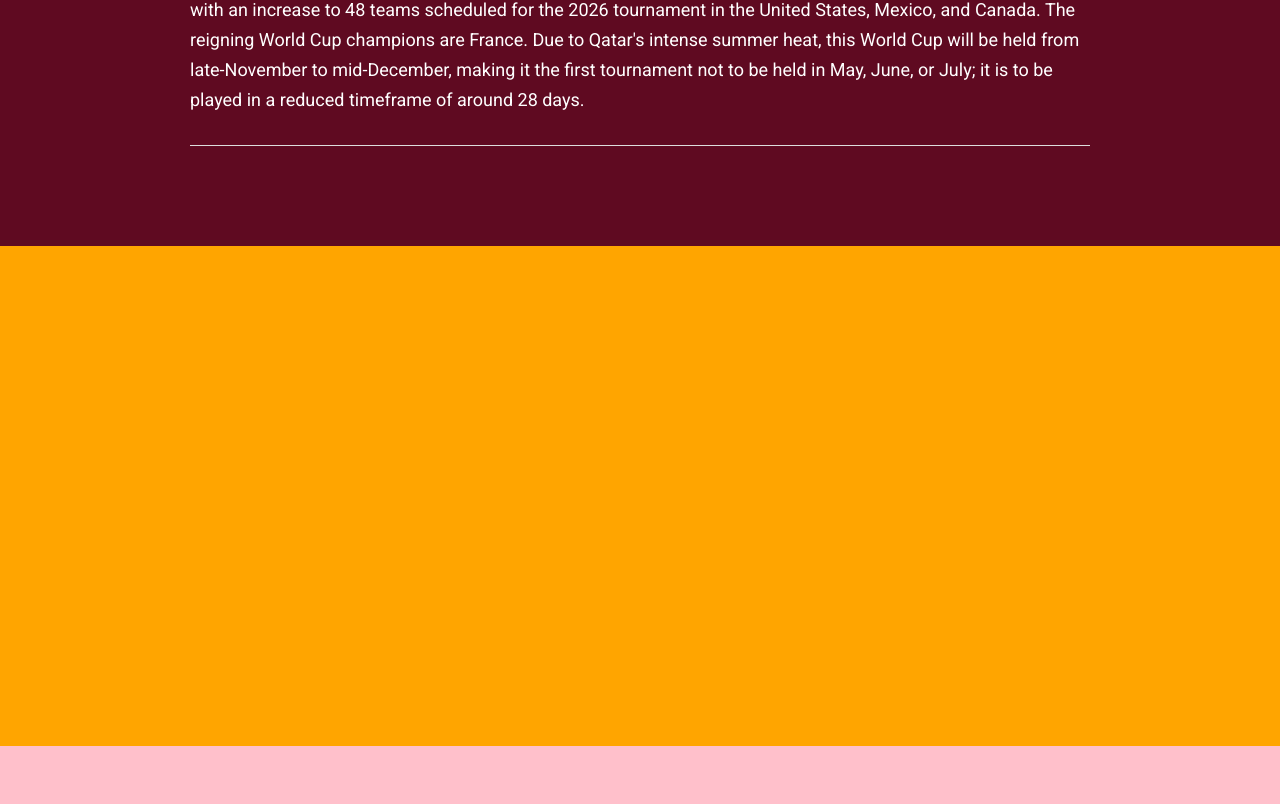
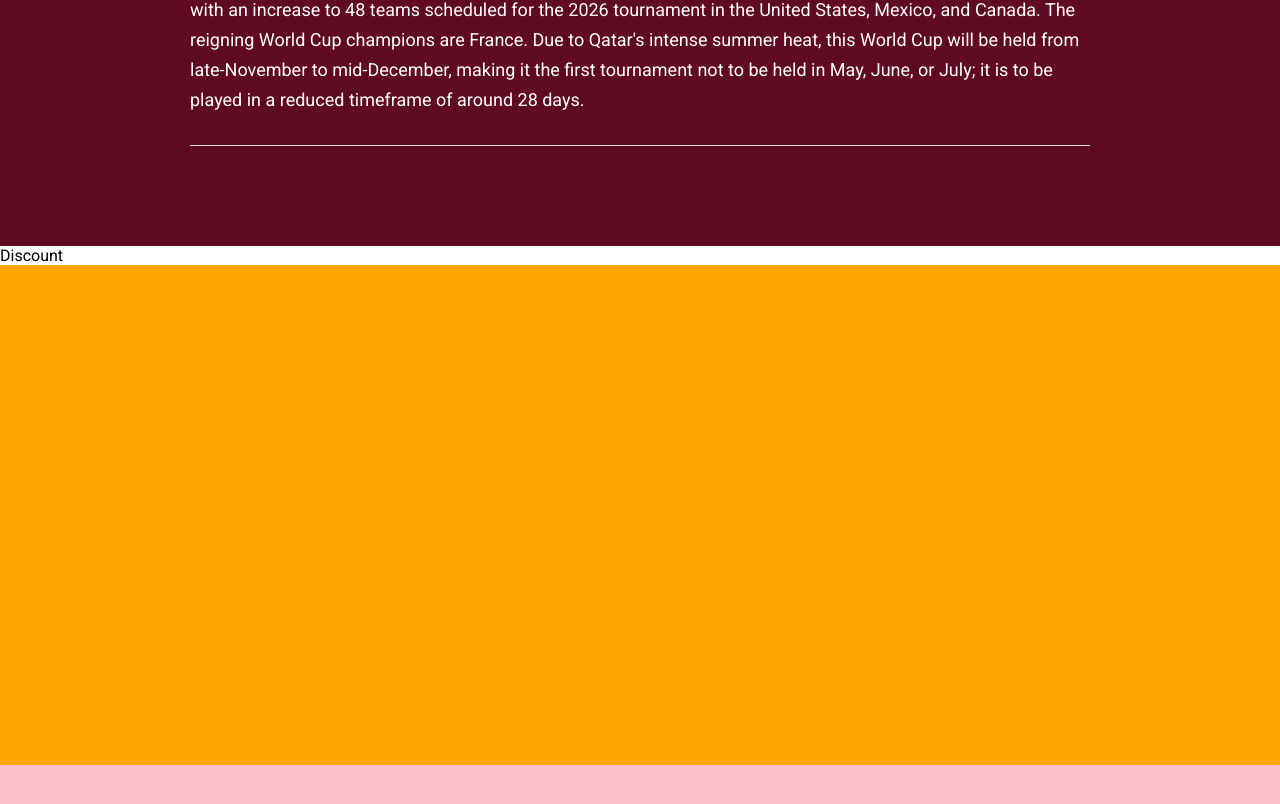
Before and after one commit to rennanmelo/world-cup-2022, a React (Create React App) app: page / in a window 1280 px wide. Shown: the part 1839-2643 px from the top of the page. Built offline with nearby package versions, Linux system fonts and the light colour scheme.

Commit message:
Created basic Discount component

```diff
--- /dev/null
+++ b/src/components/Highlights/Discount.js
@@ -0,0 +1,11 @@
+import React from "react";
+
+const Discount = () => {
+  return (
+    <>
+      <div>Discount</div>
+    </>
+  );
+};
+
+export default Discount;
--- a/src/components/Highlights/index.js
+++ b/src/components/Highlights/index.js
@@ -1,5 +1,6 @@
 import React from "react";
 import Description from "./Description";
+import Discount from "./Discount";
 
 import "./index.css";
 
@@ -7,6 +8,7 @@ const Highlights = () => {
   return (
     <>
       <Description />
+      <Discount />
     </>
   );
 };
```
